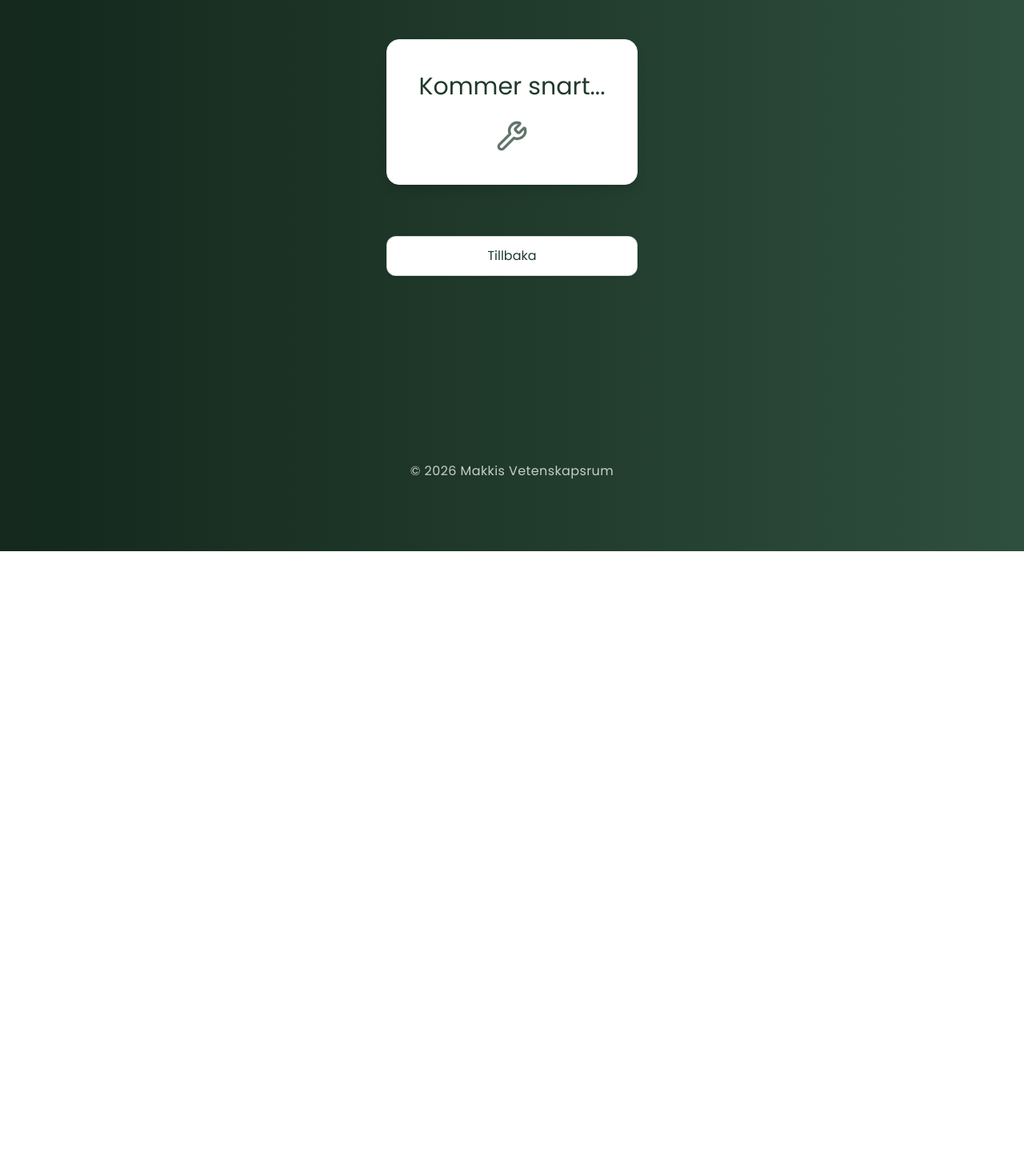
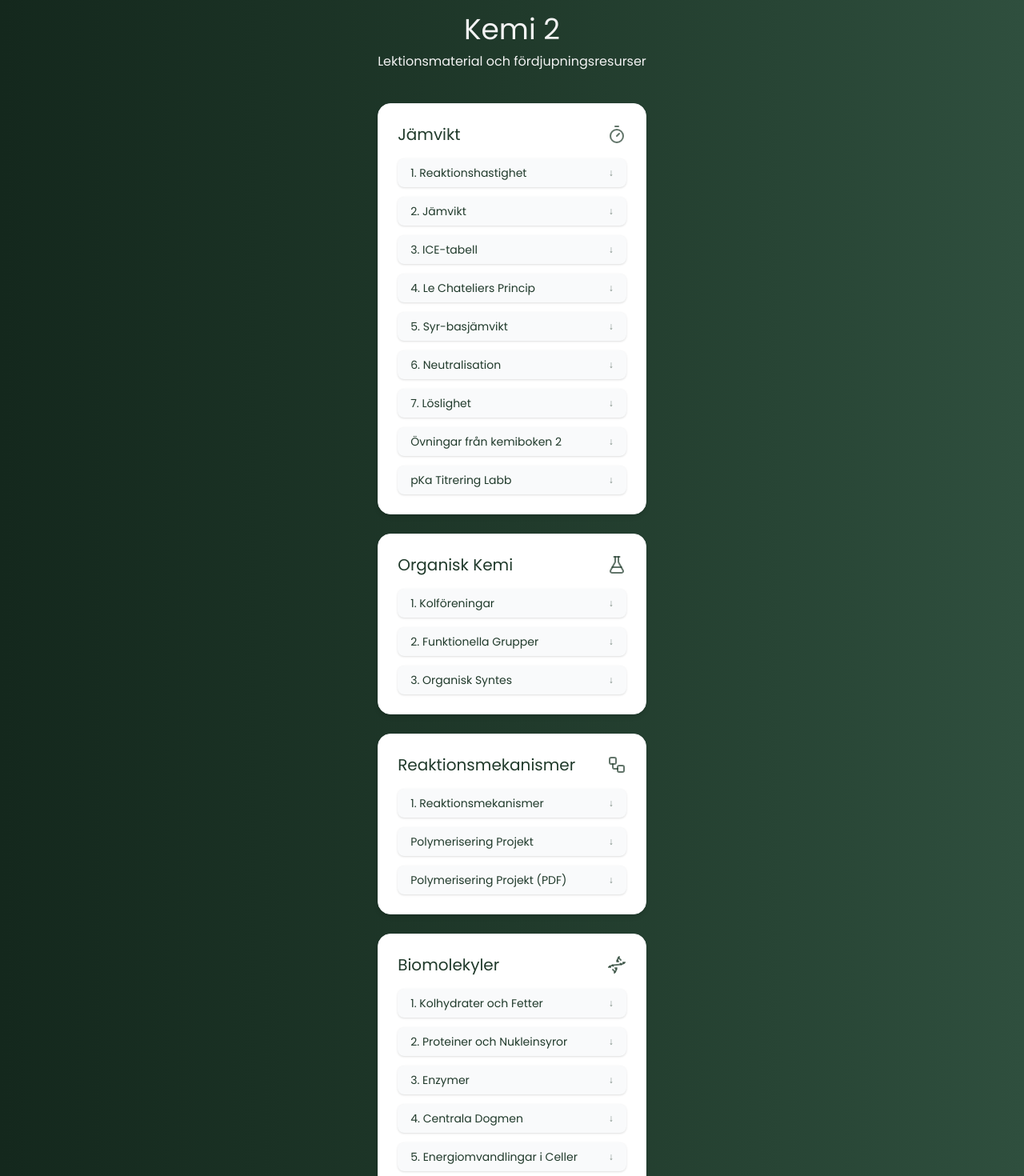
Before and after one commit to jennymakki/Makkis-vetenskaps-rum, a Next.js app in the folder fares-labratorium-next/: page /kemi2 in a window 1280 px wide. Shown: the part 160-1630 px from the top of the page at 80% size. Before the commit the page ends 849 px from the top, so only its background shows below. Built offline with nearby package versions, Linux system fonts and the light colour scheme.

Commit message:
chemistry 2 done

```diff
--- a/fares-labratorium-next/app/kemi2/page.tsx
+++ b/fares-labratorium-next/app/kemi2/page.tsx
@@ -1,5 +1,38 @@
-import ComingSoon from "../components/ComingSoon";
+import LessonCard from "../components/LessonCard";
+import { kemi2Sections } from "@/src/data/kemi2";
+import BackButton from "../components/BackButton";
+
+export const metadata = {
+  title: "Kemi 2 - Makkis Vetenskapsrum",
+};
 
 export default function Kemi2Page() {
-  return <ComingSoon backHref="/kemi" />;
+  return (
+    <main className="max-w-3xl mx-auto px-6 py-12 space-y-10">
+
+      <section className="text-center">
+        <h2 className="text-4xl font-light text-[#f3f3f3]">
+          Kemi 2
+        </h2>
+
+        <p className="text-[#f3f3f3] mt-2">
+          Lektionsmaterial och fördjupningsresurser
+        </p>
+      </section>
+
+      <section className="space-y-6">
+        {kemi2Sections.map((section) => (
+          <LessonCard
+            key={section.title}
+            title={section.title}
+            Icon={section.icon}
+            files={section.files}
+          />
+        ))}
+      </section>
+
+      <BackButton />
+
+    </main>
+  );
 }
--- /dev/null
+++ b/fares-labratorium-next/src/data/kemi2.ts
@@ -0,0 +1,132 @@
+import {
+  Timer,
+  FlaskConical,
+  Workflow,
+  Dna,
+} from "lucide-react";
+
+export const kemi2Sections = [
+  {
+    title: "Jämvikt",
+    icon: Timer,
+    theme: "theme-kemi",
+    files: [
+      {
+        name: "1. Reaktionshastighet",
+        href: "/lessons/kemi2/1. Jämvikt/1. Reaktionhastighet.pptx",
+      },
+      {
+        name: "2. Jämvikt",
+        href: "/lessons/kemi2/1. Jämvikt/2. Jämvikt .pptx",
+      },
+      {
+        name: "3. ICE-tabell",
+        href: "/lessons/kemi2/1. Jämvikt/3. ICE-tabell .pptx",
+      },
+      {
+        name: "4. Le Chateliers Princip",
+        href: "/lessons/kemi2/1. Jämvikt/4. Le Chateliers Princip.pptx",
+      },
+      {
+        name: "5. Syr-basjämvikt",
+        href: "/lessons/kemi2/1. Jämvikt/5. Syr-basjämvikt.pptx",
+      },
+      {
+        name: "6. Neutralisation",
+        href: "/lessons/kemi2/1. Jämvikt/6. Neutralisation .pptx",
+      },
+      {
+        name: "7. Löslighet",
+        href: "/lessons/kemi2/1. Jämvikt/7. Löslighet .pptx",
+      },
+      {
+        name: "Övningar från kemiboken 2",
+        href: "/lessons/kemi2/1. Jämvikt/Övningar från kemiboken2.pptx",
+      },
+      {
+        name: "pKa Titrering Labb",
+        href: "/lessons/kemi2/1. Jämvikt/pKa Titrering Labb.docx",
+      },
+    ],
+  },
+
+  {
+    title: "Organisk Kemi",
+    icon: FlaskConical,
+    theme: "theme-kemi",
+    files: [
+      {
+        name: "1. Kolföreningar",
+        href: "/lessons/kemi2/2. Organisk Kemi/1. Kolföreningar.pptx",
+      },
+      {
+        name: "2. Funktionella Grupper",
+        href: "/lessons/kemi2/2. Organisk Kemi/2. Funktionella Grupper.pptx",
+      },
+      {
+        name: "3. Organisk Syntes",
+        href: "/lessons/kemi2/2. Organisk Kemi/3. Organisk Syntes.pptx",
+      },
+    ],
+  },
+
+  {
+    title: "Reaktionsmekanismer",
+    icon: Workflow,
+    theme: "theme-kemi",
+    files: [
+      {
+        name: "1. Reaktionsmekanismer",
+        href: "/lessons/kemi2/3. Reaktionsmekanismer/1. Reaktionsmekanismer.pptx",
+      },
+      {
+        name: "Polymerisering Projekt",
+        href: "/lessons/kemi2/3. Reaktionsmekanismer/Polymerisering Projekt.docx",
+      },
+      {
+        name: "Polymerisering Projekt (PDF)",
+        href: "/lessons/kemi2/3. Reaktionsmekanismer/Polymerisering Projekt.pdf",
+      },
+    ],
+  },
+
+  {
+    title: "Biomolekyler",
+    icon: Dna,
+    theme: "theme-kemi",
+    files: [
+      {
+        name: "1. Kolhydrater och Fetter",
+        href: "/lessons/kemi2/4. Biomolekyler/1. Kolhydrater och Fetter.pptx",
+      },
+      {
+        name: "2. Proteiner och Nukleinsyror",
+        href: "/lessons/kemi2/4. Biomolekyler/2. Proteiner och Nukleinsyror .pptx",
+      },
+      {
+        name: "3. Enzymer",
+        href: "/lessons/kemi2/4. Biomolekyler/3. Enzymer.pptx",
+      },
+      {
+        name: "4. Centrala Dogmen",
+        href: "/lessons/kemi2/4. Biomolekyler/4. Centrala Dogmen .pptx",
+      },
+      {
+        name: "5. Energiomvandlingar i Celler",
+        href: "/lessons/kemi2/4. Biomolekyler/5. Energiomvandlingar i Celler .pptx",
+      },
+      {
+        name: "Biomolekyler till provet",
+        href: "/lessons/kemi2/4. Biomolekyler/Biomolekyler till provet.docx",
+      },
+      {
+        name: "Enzym Laboration",
+        href: "/lessons/kemi2/4. Biomolekyler/Enzym Laboration.docx",
+      },
+      {
+        name: "Kemi 2 biomolekyler övningar",
+        href: "/lessons/kemi2/4. Biomolekyler/Kemi 2 biomolekyler övningar .pdf",
+      },
+    ],
+  },
+];
```
